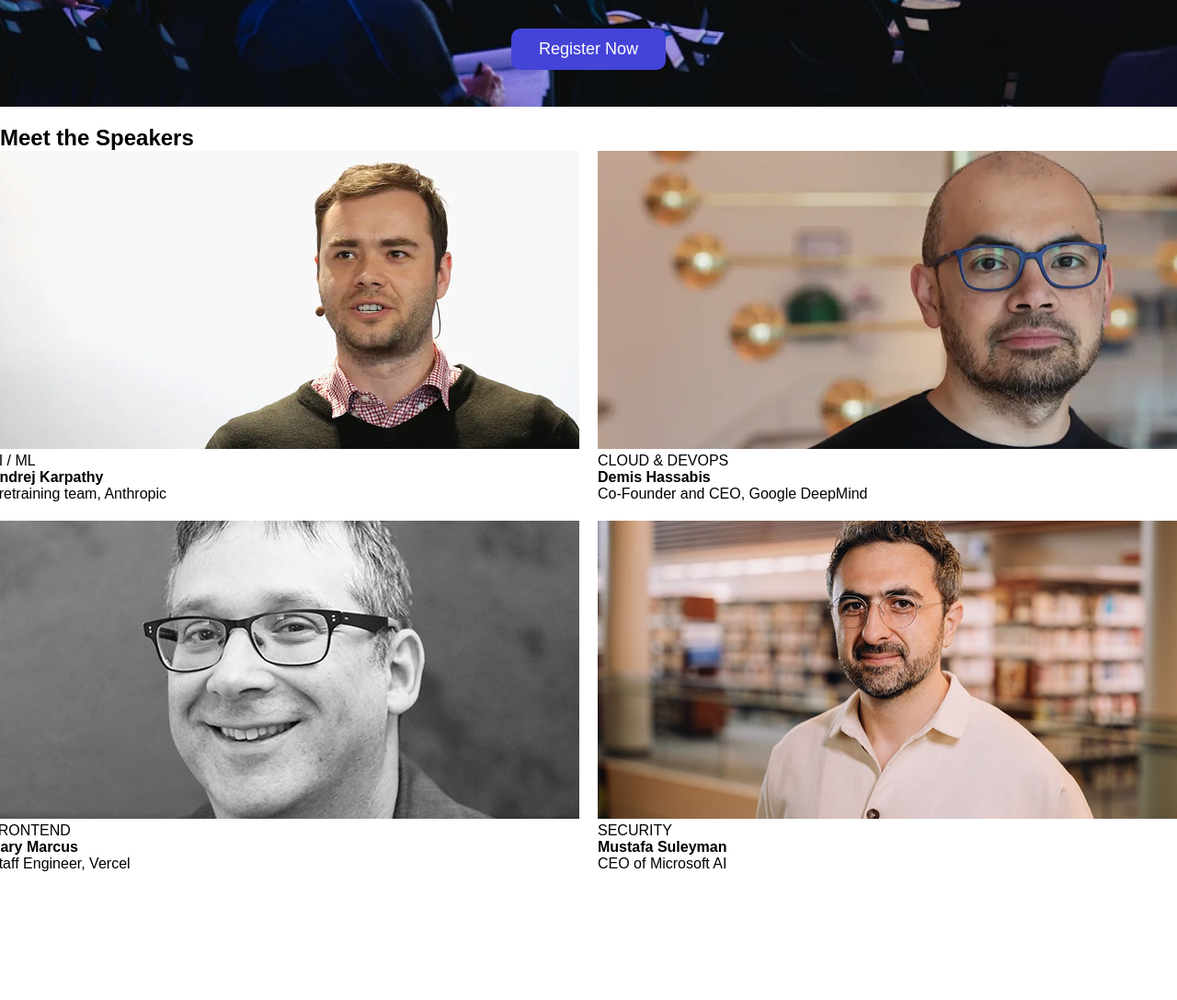
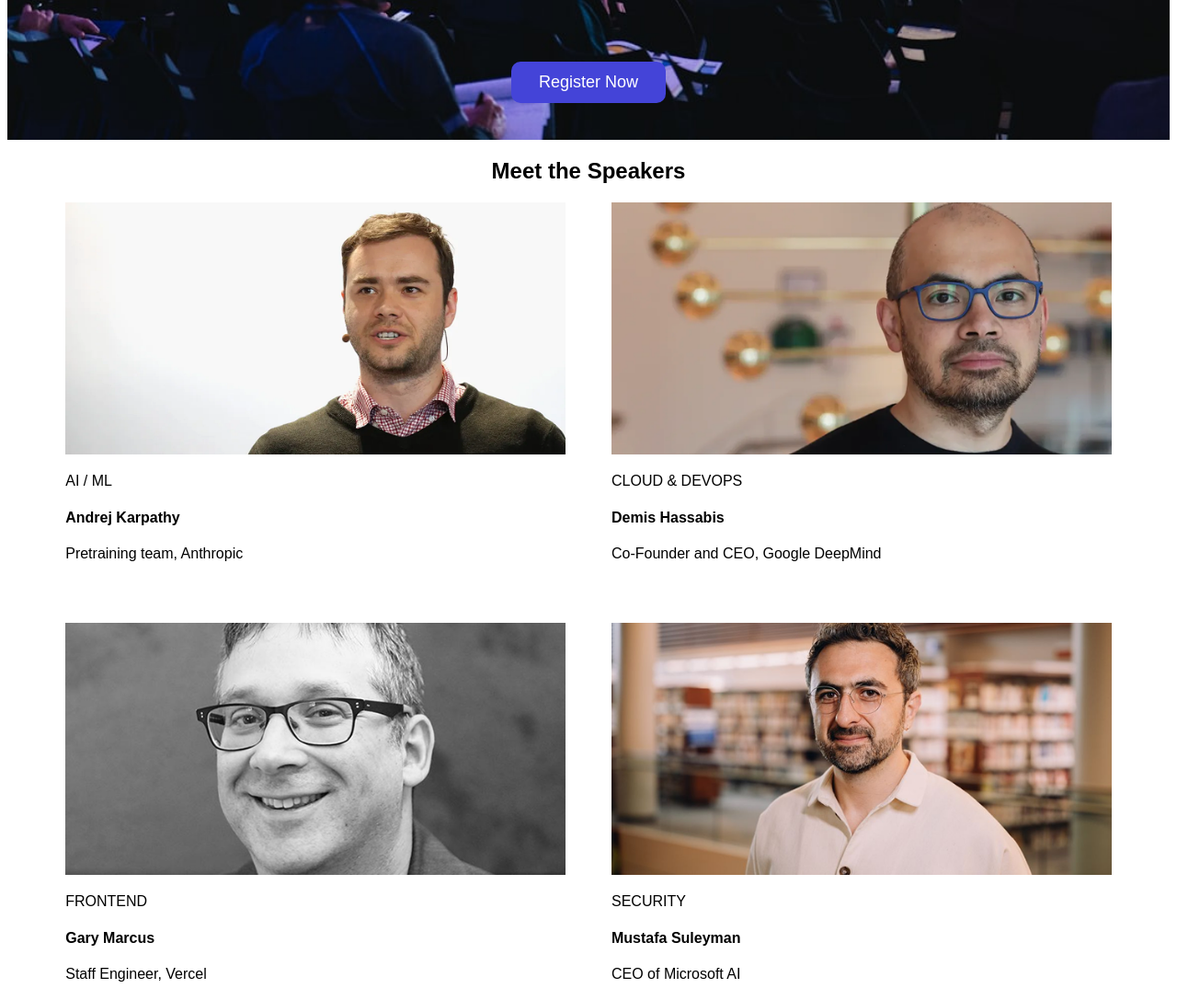
Before and after one commit to MEERMARUF/Programming-Hero-B14-A01, a plain HTML site: page index.html in a window 1280 px wide. Shown: the part 700-1787 px from the top of the page at 92% size. Before the commit the page ends 1648 px from the top, so only its background shows below. Drawn offline with Linux system fonts and the light colour scheme.

Commit message:
complete Meet the Speakers Section

```diff
--- a/style.css
+++ b/style.css
@@ -1,6 +1,6 @@
 *{
-    margin:0%;
-    padding:0%;
+    /* margin:0%;
+    padding:0%; */
     font-family: Arial, Helvetica, sans-serif;
 
 }
@@ -43,6 +43,7 @@
 
 /* start hero-section */
 .hero-section{
+    width:100%;
     min-height:500px;
     height: 700px;
     background-image:url(./assets/banner.jpg);
@@ -89,14 +90,28 @@
 
 .speakers-section{
 
+text-align:center;
 
 }
 .speakers-container{
-    margin: 0 auto;
+    width:min(1200px,90%);
+
+    margin: auto;
     display: grid;
-    gap: 20px;
+    gap: 50px;
     grid-template-columns: repeat(2, 1fr);
     justify-content: center;
+    text-align: start;
+
+
+}
+.speakers-div {
+    /* padding: 10px; */
+
+
+}
+.speakers-div img{
+    width: 100%;
 
 }
 
```
